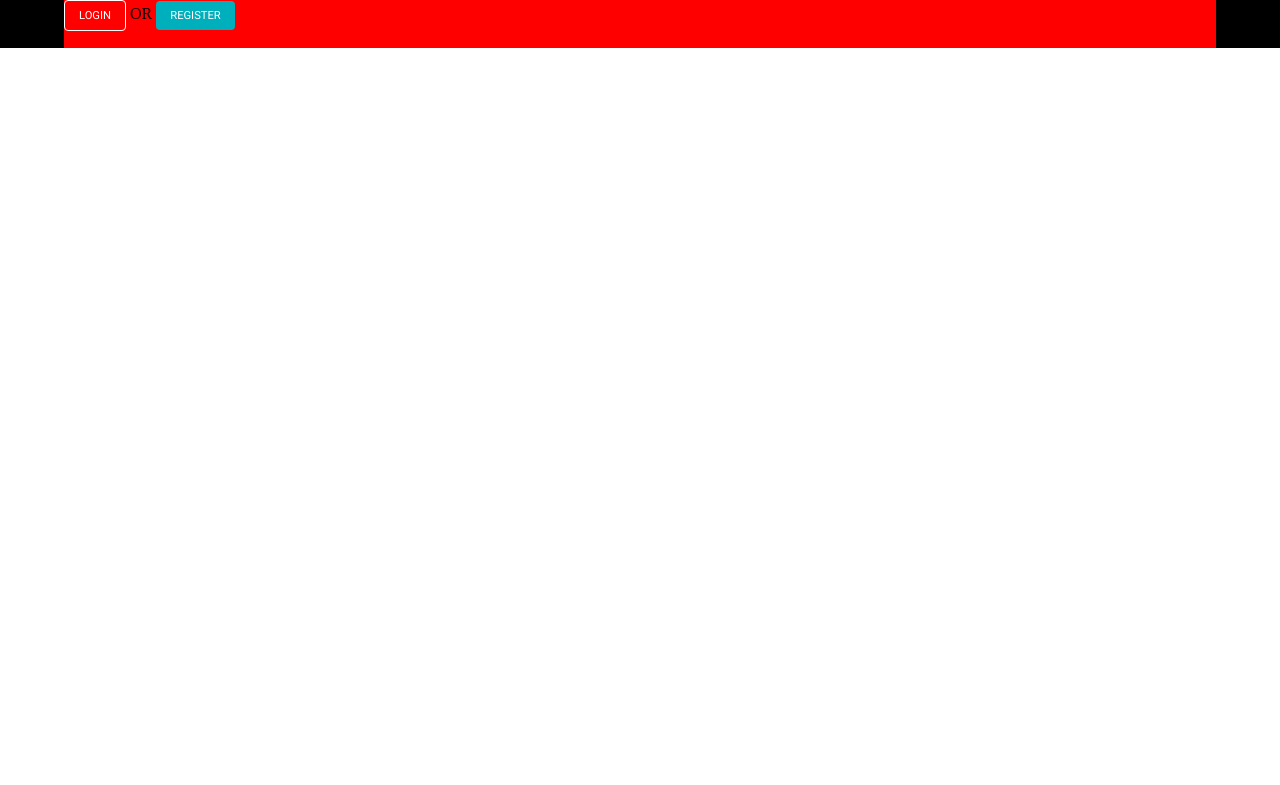
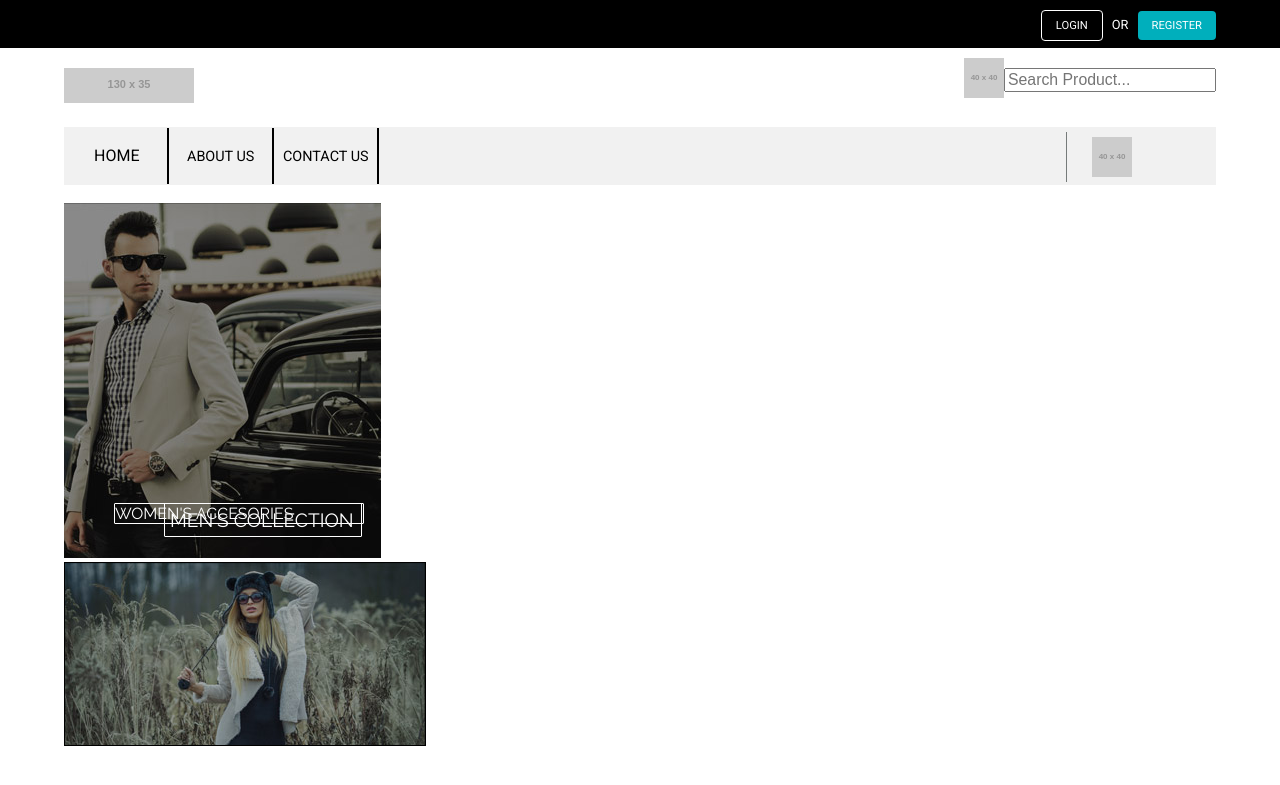
Before and after one commit to adrienaggery/eCommerceRush, a PHP site: page / in a window 1280 px wide. Shown: the top 785 px of the page. Run offline with PHP 8.4, Linux system fonts and the light colour scheme; grey boxes labelled with a size stand in for pictures from a placeholder-image service; some libraries are stand-ins or nearby versions.

Commit message:
jason-updatesite

```diff
--- a/index.php
+++ b/index.php
@@ -1,9 +1,13 @@
+<?php
+session_start();
+?>
 <!DOCTYPE html>
 <html>
 <head>
     <meta charset="utf-8">
 	<title>ft_minishop</title>
     <link href='http://fonts.googleapis.com/css?family=Roboto:500,300,400' rel='stylesheet' type='text/css'>
+    <link href='http://fonts.googleapis.com/css?family=Raleway:400,500' rel='stylesheet' type='text/css'>
     <link rel="stylesheet" href="public/styles/reset.css">
     <link rel="stylesheet" href="public/styles/main.css">
 </head>
@@ -17,5 +21,45 @@
             </div>
         </div>
     </header>
+    <section class="subheader">
+        <div class="fluid-wrapper">
+            <img class="logo" src="http://placehold.it/130x35" />
+            <input class="searchbar" type="text" name="search" placeholder="Search Product...">
+            <img class="search-logo" src="http://placehold.it/40x40" />
+        </div>
+    </section>
+    <section class="menus-bar">
+        <div class="fluid-wrapper">
+            <div class="home-button">
+                <a class="home" href="#">HOME</a>
+            </div><!-- WP
+            --><div class="home-button">
+                <a class="aboutus" href="#">ABOUT US</a>
+            </div><!-- WP
+            --><div class="home-button">
+                <a class="contactus" href="#">CONTACT US</a>
+            </div><!--
+            --><div class="shop-panel">
+                <img class="shopcart-logo" src="http://placehold.it/40x40" />
+            </div>
+        </div>
+    </section>
+    <br />
+    <section class="bottom">
+        <div class="fluid-wrapper">
+            <div class="men-collect">
+                <a href="#">
+                <img src="public/images/mens-collect.jpg" >
+                <p>MEN'S COLLECTION</p>
+                </a>
+            </div>
+            <div class="women-accesories">
+                <a href="#">
+                <img src="public/images/womens-accesories.jpg" >
+                <p>WOMEN'S ACCESORIES</p>
+                </a>
+            </div>
+        </div>
+    </section>
 </body>
 </html>
--- a/public/styles/main.css
+++ b/public/styles/main.css
@@ -1,7 +1,12 @@
 header {
+    width: 100%;
     height: 48px;
+    background: black;
+}
+
+.subheader {
     width: 100%;
-    background: rgb(0, 0, 0);
+    background: white;
 }
 
 .fluid-wrapper {
@@ -9,15 +14,17 @@ header {
     max-width: 1160px;
     height: 100%;
     margin: 0 auto 0 auto;
-    background: red;
+    -webkit-transform-style: preserve-3d;
+    -moz-transform-style: preserve-3d;
+    transform-style: preserve-3d;
 }
 
 .auth-button {
     display: inline-block;
     border-radius: 4px;
-    padding: 8px 14px 8px 14px;
     font-family: Roboto;
     font-size: 0.7rem;
+    padding: 8px 14px 8px 14px;
 }
 
 .login-button {
@@ -36,6 +43,133 @@ header {
     color: black;
 }
 
-.auth p {
+.auth {
+    position:relative;
+    top:50%;
+    transform:translateY(-50%);
+    float: right;
     display: inline-block;
 }
+
+.auth p {
+    color: white;
+    font-family: Roboto;
+    font-size: 0.8rem;
+    padding: 10px 5px 0px 5px;
+    display: inline-block;
+}
+
+.logo {
+    display: inline-block;
+    margin: 20px 0 20px 0;
+}
+
+.searchbar {
+    margin: 20px 0 20px 0;
+    float: right;
+}
+
+.search-logo {
+    display: inline-block;
+    margin: 10px 0 10px 0;
+    float: right;
+}
+
+.menus-bar .fluid-wrapper {
+    height: 58px;
+    border-top: 1px solid #f1f1f1;
+    border-bottom: 1px solid #f1f1f1;
+}
+
+.shop-panel {
+    display: inline-block;
+    width: 150px;
+    max-height: 90%;
+    float: right;
+    margin: 4px 0 5px;
+    border-left: 1px solid #767B7A;
+    padding: 5px;
+}
+
+.shopcart-logo {
+    margin: 0 0 0 20px;
+}
+
+.home-button {
+    display: inline-block;
+    height: 100%;
+    width: 105px;
+    background: #f1f1f1;
+    border-style: solid;
+    border-right-width: 2px;
+}
+
+.home-button:hover {
+    transition: 0.8s;
+    background: #767B7A;
+}
+
+.menus-bar .fluid-wrapper {
+    font-family: Roboto;
+    text-decoration: none;
+    background: #f1f1f1;
+}
+
+.menus-bar a {
+    float: left;
+}
+
+a.aboutus {
+    color: black;
+    font-size: 0.9em;
+    margin: 20px 0 0 18px;
+}
+
+a.contactus {
+    color: black;
+    font-size: 0.9em;
+    margin: 20px 0 0 9px;
+}
+
+a.home {
+    color: black;
+    font-size: 1em;
+    margin: 18px 0 0 30px;
+}
+
+.menus-bar a:hover {
+    text-decoration: none;
+    color: white;
+}
+
+.bottom .women-accesories p {
+    position: absolute;
+    border-radius: 1px;
+    width: 250px;
+    left: 50px;
+    top: 300px;
+    font-size: 1em;
+    color: white;
+    border: 1px solid white;
+    font-family: Raleway;
+}
+
+.women-accesories img {
+    display: inline-block;
+    border: 1px solid black;
+}
+
+.bottom .men-collect p {
+    display: inline-block;
+    position: absolute;
+    margin: auto;
+    border-radius: 1px;
+    width: 198px;
+    left: 100px;
+    top: 300px;
+    font-size: 1.2em;
+    color: white;
+    border: 1px solid white;
+    padding: 5px;
+    font-family: Raleway;
+}
```
Also changed, not shown: public/images/mens-collect.jpg (added), public/images/womens-accesories.jpg (added).
